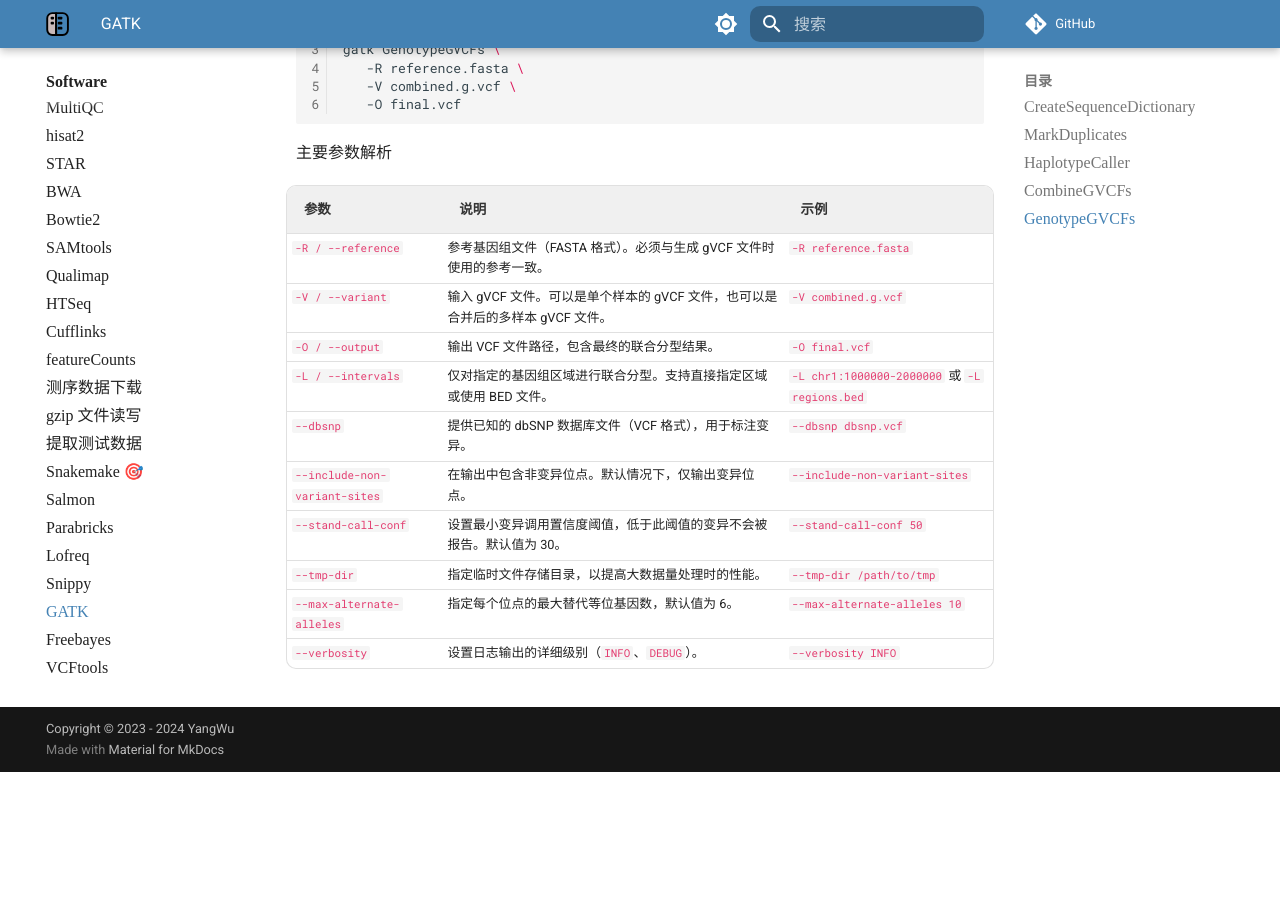
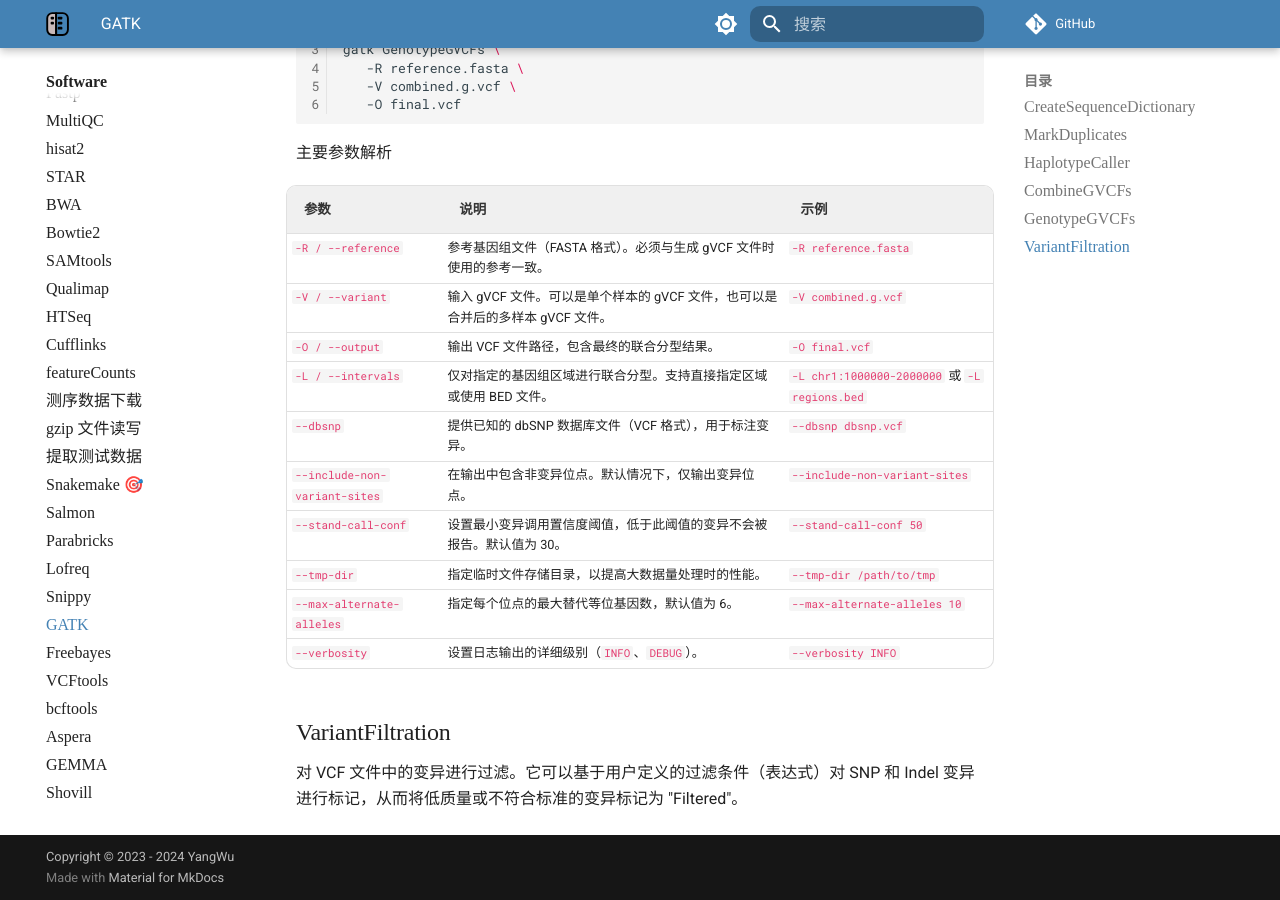
Before and after one commit to YanggWu/Bioinfo-Notes, an MkDocs documentation site: the page built from docs/Software/GATK.md, in a window 1280 px wide and 900 px high, scrolled down 2713 px. Built offline with MkDocs 1.6.1 and Material for MkDocs 9.7.7, drawn with Linux system fonts in a browser that asks for light colours; some web fonts are replaced; comment, search, counter and statistics services are not loaded; a style sheet for code colours, icons or effects is not loaded; before the commit the page ends 3485 px from its top, so only the background shows below that.

Commit message:
Updated GATK.md with new information

```diff
--- a/docs/Software/GATK.md
+++ b/docs/Software/GATK.md
@@ -139,3 +139,7 @@
 | `--tmp-dir`                   | 指定临时文件存储目录，以提高大数据量处理时的性能。           | `--tmp-dir /path/to/tmp`                      |
 | `--max-alternate-alleles`     | 指定每个位点的最大替代等位基因数，默认值为 6。               | `--max-alternate-alleles 10`                  |
 | `--verbosity`                 | 设置日志输出的详细级别（`INFO`、`DEBUG`）。                  | `--verbosity INFO`                            |
+
+## VariantFiltration
+
+对 VCF 文件中的变异进行过滤。它可以基于用户定义的过滤条件（表达式）对 SNP 和 Indel 变异进行标记，从而将低质量或不符合标准的变异标记为 "Filtered"。
```
